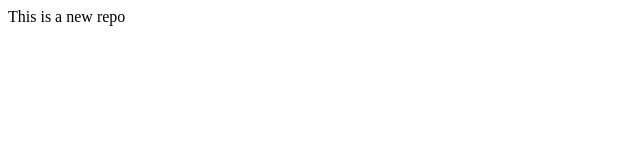
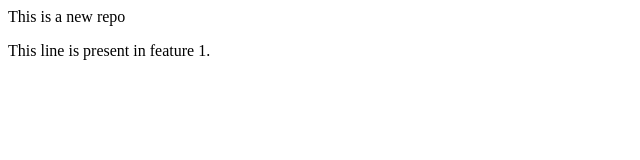
Before and after one commit to RickyAks004/LocalRepo, a plain HTML site: page index.html in a window 1280 px wide. Shown: the whole page, without its empty margins (0-640 px from the left). Drawn offline with Linux system fonts and the light colour scheme.

Commit message:
Creted a New Feature

```diff
--- a/index.html
+++ b/index.html
@@ -1 +1,2 @@
 <p>This is a new repo</p>
+<p>This line is present in feature 1.</p>
```
